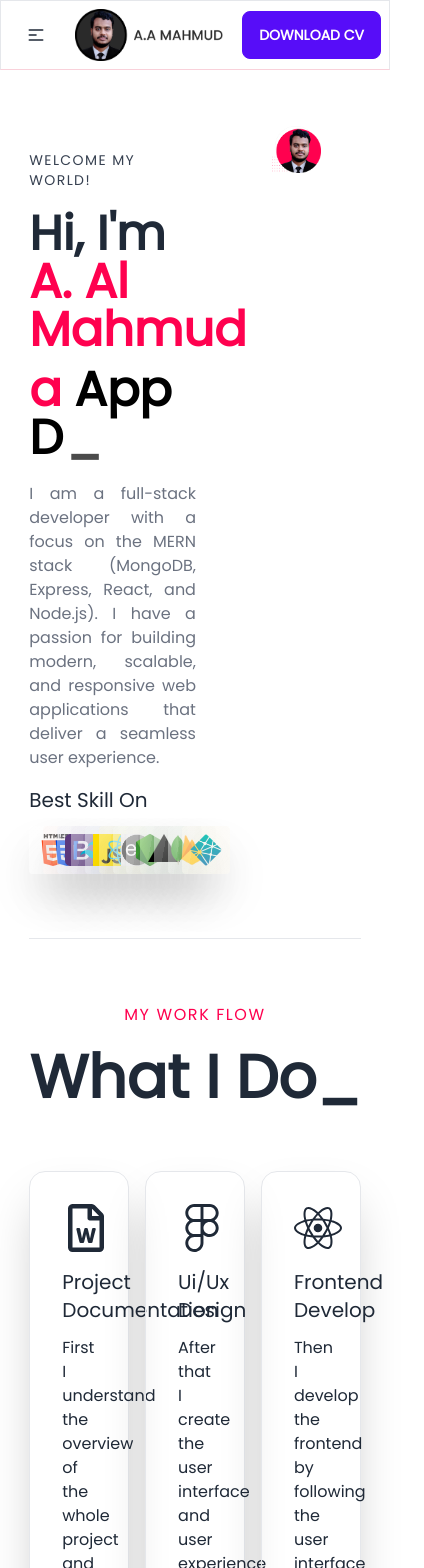
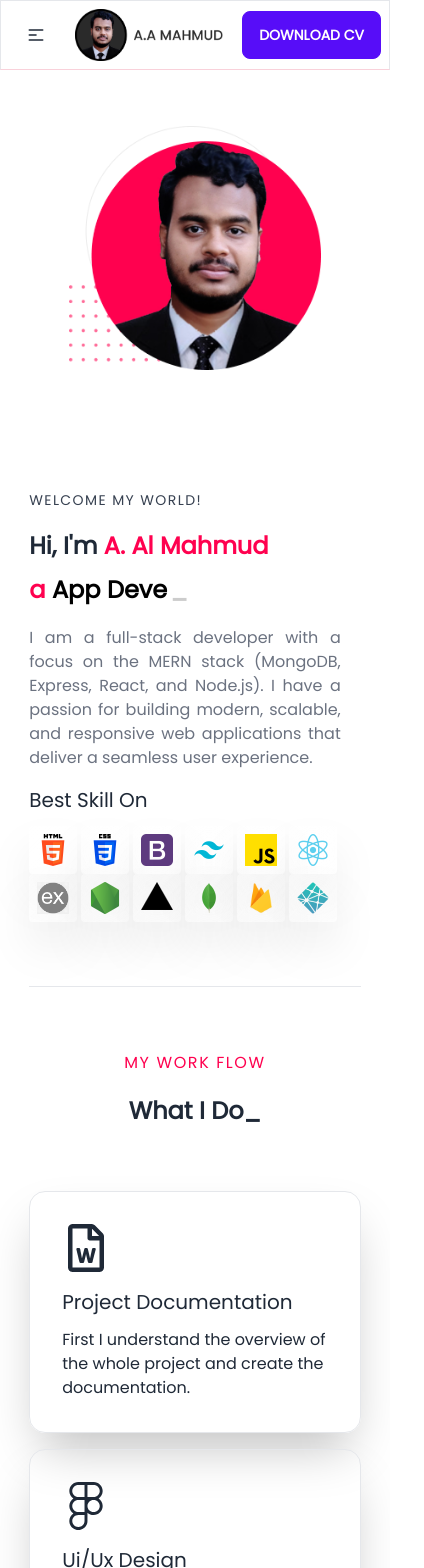
Before and after one commit to absoftlab99/my-portfolio, a React (Create React App) app: page / in a window 390 px wide. Shown: the top 1568 px of the page, 424 px wide, since content can reach past the window. Built offline with nearby package versions, Linux system fonts and the light colour scheme.

Commit message:
Development and responsive done  by reza

```diff
--- a/package.json
+++ b/package.json
@@ -11,6 +11,7 @@
     "react-dom": "^18.2.0",
     "react-facebook": "^9.0.12",
     "react-hook-form": "^7.41.1",
+    "react-hot-toast": "^2.4.0",
     "react-icons": "^4.7.1",
     "react-router-dom": "^6.5.0",
     "react-scripts": "5.0.1",
--- a/src/App.js
+++ b/src/App.js
@@ -1,13 +1,13 @@
-import './App.css';
-import { RouterProvider } from 'react-router-dom';
-import { router } from './Router/Router';
+import "./App.css";
+import { RouterProvider } from "react-router-dom";
+import { router } from "./Router/Router";
+import { Toaster } from "react-hot-toast";
 
 function App() {
   return (
     <div className="ff-brand">
-      <RouterProvider router={router}>
-
-      </RouterProvider>
+      <RouterProvider router={router}></RouterProvider>
+      <Toaster />
     </div>
   );
 }
--- a/src/Pages/Home/Features.js
+++ b/src/Pages/Home/Features.js
@@ -1,45 +1,63 @@
-import React from 'react';
+import React from "react";
 import { TbBrandFirebase } from "react-icons/tb";
 import { VscDebug } from "react-icons/vsc";
 import { FaFigma, FaLaravel, FaReact, FaRegFileWord } from "react-icons/fa";
 
 const Features = () => {
   return (
-        <div className='mt-16 ff-brand'>
-            <div className='text-center'>
-                <h3 className='tracking-widest brand'>MY WORK FLOW</h3>
-                <h1 className='text-6xl font-[800] pt-5'>What I Do_</h1>
+    <div className="mt-16 ff-brand">
+      <div className="text-center">
+        <h3 className="tracking-widest brand">MY WORK FLOW</h3>
+        <h1 className="text-2xl md:text-6xl font-[800] pt-5">What I Do_</h1>
       </div>
       <div className="grid grid-cols-12 gap-4 my-16">
-                <div className="col-span-4 shadow-2xl border rounded-2xl p-8 hover:-translate-y-2 duration-500 hover:bg-pink-500 hover:text-white">
-                    <FaRegFileWord className='text-5xl'></FaRegFileWord>
-                    <h2 className='text-xl pt-4'>Project Documentation</h2>
-                    <p className='pt-3'>First I understand the overview of the whole project and create the documentation.</p>
+        <div className="col-span-12 md:col-span-4 shadow-2xl border rounded-2xl p-8 hover:-translate-y-2 duration-500 hover:bg-pink-500 hover:text-white">
+          <FaRegFileWord className="text-5xl"></FaRegFileWord>
+          <h2 className="text-xl pt-4">Project Documentation</h2>
+          <p className="pt-3">
+            First I understand the overview of the whole project and create the
+            documentation.
+          </p>
         </div>
-                <div className="col-span-4 shadow-2xl border rounded-2xl p-8 hover:-translate-y-2 duration-500 hover:bg-pink-500 hover:text-white">
-                    <FaFigma className='text-5xl'></FaFigma>
-                    <h2 className='text-xl pt-4'>Ui/Ux Design</h2>
-                    <p className='pt-3'>After that I create the user interface and user experience according to the documentation.</p>
+        <div className="col-span-12 md:col-span-4  shadow-2xl border rounded-2xl p-8 hover:-translate-y-2 duration-500 hover:bg-pink-500 hover:text-white">
+          <FaFigma className="text-5xl"></FaFigma>
+          <h2 className="text-xl pt-4">Ui/Ux Design</h2>
+          <p className="pt-3">
+            After that I create the user interface and user experience according
+            to the documentation.
+          </p>
         </div>
-                <div className="col-span-4 shadow-2xl border rounded-2xl p-8 hover:-translate-y-2 duration-500 hover:bg-pink-500 hover:text-white">
-                    <FaReact className='text-5xl'></FaReact>
-                    <h2 className='text-xl pt-4'>Frontend Develop</h2>
-                    <p className='pt-3'>Then I develop the frontend by following the user interface with React.</p>
+        <div className="col-span-12 md:col-span-4 shadow-2xl border rounded-2xl p-8 hover:-translate-y-2 duration-500 hover:bg-pink-500 hover:text-white">
+          <FaReact className="text-5xl"></FaReact>
+          <h2 className="text-xl pt-4">Frontend Develop</h2>
+          <p className="pt-3">
+            Then I develop the frontend by following the user interface with
+            React.
+          </p>
         </div>
-                <div className="col-span-4 shadow-2xl border rounded-2xl p-8 hover:-translate-y-2 duration-500 hover:bg-pink-500 hover:text-white">
-                    <TbBrandFirebase className='text-5xl'></TbBrandFirebase>
-                    <h2 className='text-xl pt-4'>User Authentication</h2>
-                    <p className='pt-3'>Then (if necessary) I create a user authentication system using Google Firebase.</p>
+        <div className="col-span-12 md:col-span-4 shadow-2xl border rounded-2xl p-8 hover:-translate-y-2 duration-500 hover:bg-pink-500 hover:text-white">
+          <TbBrandFirebase className="text-5xl"></TbBrandFirebase>
+          <h2 className="text-xl pt-4">User Authentication</h2>
+          <p className="pt-3">
+            Then (if necessary) I create a user authentication system using
+            Google Firebase.
+          </p>
         </div>
-                <div className="col-span-4 shadow-2xl border rounded-2xl p-8 hover:-translate-y-2 duration-500 hover:bg-pink-500 hover:text-white">
-                    <FaLaravel className='text-5xl'></FaLaravel>
-                    <h2 className='text-xl pt-4'>Backend Development</h2>
-                    <p className='pt-3'>Once the design and authentication are complete, I develop the web app with Laravel or NoteJS and MongoDB</p>
+        <div className="col-span-12 md:col-span-4 shadow-2xl border rounded-2xl p-8 hover:-translate-y-2 duration-500 hover:bg-pink-500 hover:text-white">
+          <FaLaravel className="text-5xl"></FaLaravel>
+          <h2 className="text-xl pt-4">Backend Development</h2>
+          <p className="pt-3">
+            Once the design and authentication are complete, I develop the web
+            app with Laravel or NoteJS and MongoDB
+          </p>
         </div>
-                <div className="col-span-4 shadow-2xl border rounded-2xl p-8 hover:-translate-y-2 duration-500 hover:bg-pink-500 hover:text-white">
-                    <VscDebug className='text-5xl'></VscDebug>
-                    <h2 className='text-xl pt-4'>Debug & Finalize</h2>
-                    <p className='pt-3'>If any error or problem is found after testing, then I solve those problems and finalize the web app.</p>
+        <div className="col-span-12 md:col-span-4 shadow-2xl border rounded-2xl p-8 hover:-translate-y-2 duration-500 hover:bg-pink-500 hover:text-white">
+          <VscDebug className="text-5xl"></VscDebug>
+          <h2 className="text-xl pt-4">Debug & Finalize</h2>
+          <p className="pt-3">
+            If any error or problem is found after testing, then I solve those
+            problems and finalize the web app.
+          </p>
         </div>
       </div>
     </div>
--- a/src/Pages/Home/Intro.js
+++ b/src/Pages/Home/Intro.js
@@ -1,89 +1,105 @@
-import React from 'react';
-import { Typewriter } from 'react-simple-typewriter'
-import html from '../../Assets/images/html-5.png';
-import css from '../../Assets/images/css-3.png';
-import bootstrap from '../../Assets/images/bootstrap.png';
-import tailwindcss from '../../Assets/images/tailwindcss.png';
-import javascript from '../../Assets/images/js.png';
-import reacts from '../../Assets/images/react.png';
-import express from '../../Assets/images/expressjs.png';
-import node from '../../Assets/images/node-js.png';
-import firebase from '../../Assets/images/firebase.png';
-import vercel from '../../Assets/images/vercel.png';
-import netlify from '../../Assets/images/netlify.png';
-import mongodb from '../../Assets/images/mongdb.png';
-import photo from '../../Assets/images/photo.png';
-
+import React from "react";
+import { Typewriter } from "react-simple-typewriter";
+import html from "../../Assets/images/html-5.png";
+import css from "../../Assets/images/css-3.png";
+import bootstrap from "../../Assets/images/bootstrap.png";
+import tailwindcss from "../../Assets/images/tailwindcss.png";
+import javascript from "../../Assets/images/js.png";
+import reacts from "../../Assets/images/react.png";
+import express from "../../Assets/images/expressjs.png";
+import node from "../../Assets/images/node-js.png";
+import firebase from "../../Assets/images/firebase.png";
+import vercel from "../../Assets/images/vercel.png";
+import netlify from "../../Assets/images/netlify.png";
+import mongodb from "../../Assets/images/mongdb.png";
+import photo from "../../Assets/images/photo.png";
 
 const Intro = () => {
   return (
-        <div className='grid grid-cols-12 gap-4'>
-            <div className='col-span-7 pr-5'>
-                <h2 className='text-sm font-thin tracking-widest text-gray-700'>WELCOME MY WORLD!</h2>
-                <h1 className='text-5xl font-[900] pt-5'>Hi, I'm <span className='brand'>A. Al Mahmud</span></h1>
-                <h1 className='text-5xl brand font-[900] pt-3'>
-                    a{' '}
-                    <span className='text-black'>
+    <div className="grid grid-cols-12 gap-4">
+      <div className="col-span-12 block md:hidden ">
+        <div className="p-10">
+          <img className="-translate-y-16 m-auto" src={photo} alt="" />
+        </div>
+      </div>
+      <div className="col-span-12 md:col-span-7 pr-5">
+        <h2 className="text-sm font-thin tracking-widest text-gray-700">
+          WELCOME MY WORLD!
+        </h2>
+        <h1 className="text-2xl md:text-5xl font-[900] pt-5">
+          Hi, I'm <span className="brand">A. Al Mahmud</span>
+        </h1>
+        <h1 className="text-2xl md:text-5xl brand font-[900] pt-3">
+          a{" "}
+          <span className="text-black">
             {/* Style will be inherited from the parent element */}
             <Typewriter
-                        words={['MERN Stack Developer', 'Ui/Ux Designer', 'App Developer', 'Digital Marketer']}
+              words={[
+                "MERN Stack Developer",
+                "Ui/Ux Designer",
+                "App Developer",
+                "Digital Marketer",
+              ]}
               loop={Infinity}
               cursor
-                        cursorStyle='_'
+              cursorStyle="_"
               typeSpeed={70}
               deleteSpeed={50}
               delaySpeed={1000}
             />
           </span>
         </h1>
-                <p className='pt-5 text-justify text-gray-500'>
-                I am a full-stack developer with a focus on the MERN stack (MongoDB, Express, React, and Node.js). I have a passion for building modern, scalable, and responsive web applications that deliver a seamless user experience.
+        <p className="pt-5 text-justify text-gray-500">
+          I am a full-stack developer with a focus on the MERN stack (MongoDB,
+          Express, React, and Node.js). I have a passion for building modern,
+          scalable, and responsive web applications that deliver a seamless user
+          experience.
         </p>
-                <div className='mt-4'>
-                    <h3 className='text-xl'>Best Skill On</h3>
-                    <div className='grid grid-cols-12 mt-3'>
-                        <div className='p-2 glass col-span-1 shadow-2xl border h-12 w-12 rounded hover:-translate-y-2 duration-500'>
+        <div className="mt-4">
+          <h3 className="text-xl">Best Skill On</h3>
+          <div className="grid grid-cols-12 mt-3">
+            <div className="p-2 glass col-span-2 md:col-span-1 shadow-2xl border h-12 w-12 rounded hover:-translate-y-2 duration-500">
               <img src={html} alt="html 5" />
             </div>
-                        <div className='p-2 glass col-span-1 shadow-2xl border h-12 w-12 rounded hover:-translate-y-2 duration-500'>
+            <div className="p-2 glass col-span-2 md:col-span-1 shadow-2xl border h-12 w-12 rounded hover:-translate-y-2 duration-500">
               <img src={css} alt="css 3" />
             </div>
-                        <div className='p-2 glass col-span-1 shadow-2xl border h-12 w-12 rounded hover:-translate-y-2 duration-500'>
+            <div className="p-2 glass col-span-2 md:col-span-1 shadow-2xl border h-12 w-12 rounded hover:-translate-y-2 duration-500">
               <img src={bootstrap} alt="bootstrap" />
             </div>
-                        <div className='p-2 glass col-span-1 shadow-2xl border h-12 w-12 rounded hover:-translate-y-2 duration-500'>
+            <div className="p-2 glass col-span-2 md:col-span-1 shadow-2xl border h-12 w-12 rounded hover:-translate-y-2 duration-500">
               <img src={tailwindcss} alt="tailwind css" />
             </div>
-                        <div className='p-2 glass col-span-1 shadow-2xl border h-12 w-12 rounded hover:-translate-y-2 duration-500'>
+            <div className="p-2 glass col-span-2 md:col-span-1 shadow-2xl border h-12 w-12 rounded hover:-translate-y-2 duration-500">
               <img src={javascript} alt="java script" />
             </div>
-                        <div className='p-2 glass col-span-1 shadow-2xl border h-12 w-12 rounded hover:-translate-y-2 duration-500'>
+            <div className="p-2 glass col-span-2 md:col-span-1 shadow-2xl border h-12 w-12 rounded hover:-translate-y-2 duration-500">
               <img src={reacts} alt="React" />
             </div>
-                        <div className='p-2 glass col-span-1 shadow-2xl border h-12 w-12 rounded hover:-translate-y-2 duration-500'>
+            <div className="p-2 glass col-span-2 md:col-span-1 shadow-2xl border h-12 w-12 rounded hover:-translate-y-2 duration-500">
               <img src={express} alt="Express JS" />
             </div>
-                        <div className='p-2 glass col-span-1 shadow-2xl border h-12 w-12 rounded hover:-translate-y-2 duration-500'>
+            <div className="p-2 glass col-span-2 md:col-span-1 shadow-2xl border h-12 w-12 rounded hover:-translate-y-2 duration-500">
               <img src={node} alt="Node Js" />
             </div>
-                        <div className='p-2 glass col-span-1 shadow-2xl border h-12 w-12 rounded hover:-translate-y-2 duration-500'>
+            <div className="p-2 glass col-span-2 md:col-span-1 shadow-2xl border h-12 w-12 rounded hover:-translate-y-2 duration-500">
               <img src={vercel} alt="Vercel" />
             </div>
-                        <div className='p-2 glass col-span-1 shadow-2xl border h-12 w-12 rounded hover:-translate-y-2 duration-500'>
+            <div className="p-2 glass col-span-2 md:col-span-1 shadow-2xl border h-12 w-12 rounded hover:-translate-y-2 duration-500">
               <img src={mongodb} alt="Mongo DB" />
             </div>
-                        <div className='p-2 glass col-span-1 shadow-2xl border h-12 w-12 rounded hover:-translate-y-2 duration-500'>
+            <div className="p-2 glass col-span-2 md:col-span-1 shadow-2xl border h-12 w-12 rounded hover:-translate-y-2 duration-500">
               <img src={firebase} alt="firebase" />
             </div>
-                        <div className='p-2 glass col-span-1 shadow-2xl border h-12 w-12 rounded hover:-translate-y-2 duration-500'>
+            <div className="p-2 glass col-span-2 md:col-span-1 shadow-2xl border h-12 w-12 rounded hover:-translate-y-2 duration-500">
               <img src={netlify} alt="netlify" />
             </div>
           </div>
         </div>
       </div>
-            <div className='col-span-5'>
-                <div className='p-10'>
-                    <img className='-translate-y-16 m-auto' src={photo} alt="" />
+      <div className="col-span-12 hidden md:block md:col-span-5">
+        <div className="p-10">
+          <img className="-translate-y-16 m-auto" src={photo} alt="" />
         </div>
       </div>
     </div>
```
Also changed, not shown: src/Pages/Home/Contact.js (+141 -41 lines), src/Pages/Home/Portfolio.js (+102 -41 lines), src/Pages/Shaerd/Footer/Footer.js (+42 -8 lines), 1 other file (tests, documents, lock files or other folders). Lines whose indentation alone changed are shown as unchanged.
